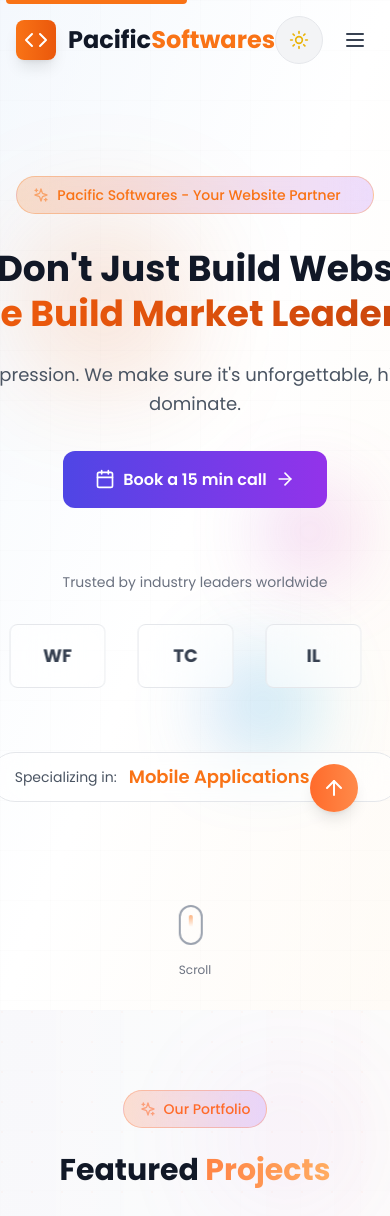
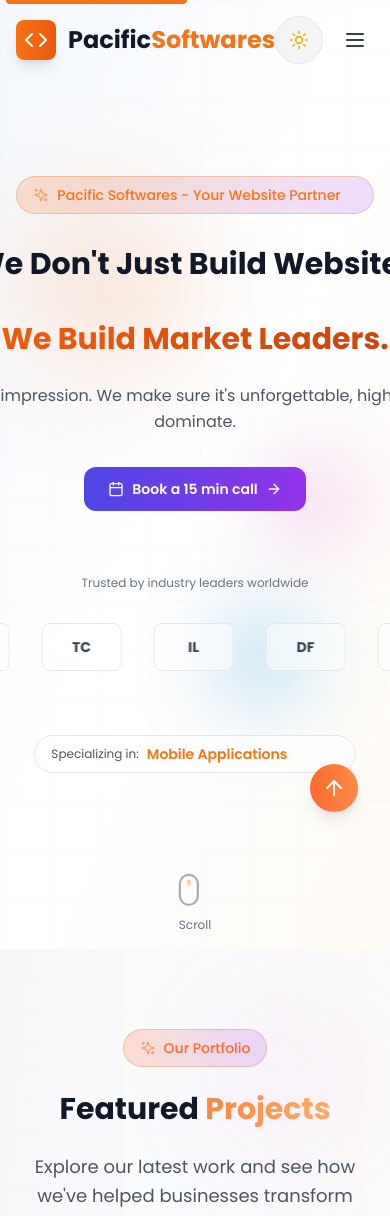
Before and after one commit to Khushalpandit/pacificsoft, a React (Vite) app: page / in a window 390 px wide. Shown: the top 1216 px of the page. Built offline with nearby package versions, Linux system fonts and the light colour scheme.

Commit message:
Fix Hero section mobile responsiveness

```diff
--- a/src/components/Hero.tsx
+++ b/src/components/Hero.tsx
@@ -89,12 +89,12 @@
 
           {/* Main Headline */}
           <motion.h1
-            className="text-4xl md:text-6xl lg:text-7xl font-bold text-gray-900 dark:text-white mb-6 leading-tight"
+            className="text-3xl sm:text-4xl md:text-5xl lg:text-6xl xl:text-7xl font-bold text-gray-900 dark:text-white mb-6 leading-tight px-4 sm:px-0"
             initial={{ opacity: 0, y: 30 }}
             animate={{ opacity: 1, y: 0 }}
             transition={{ duration: 0.8, delay: 0.2 }}
           >
-            We Don't Just Build Websites
+            <span className="block">We Don't Just Build Websites</span>
             <br />
             <span className="text-transparent bg-clip-text bg-gradient-to-r from-orange-500 via-orange-600 to-orange-700 animate-gradient-x">
               We Build Market Leaders.
@@ -103,7 +103,7 @@
 
           {/* Subheadline */}
           <motion.p
-            className="text-lg md:text-xl text-gray-600 dark:text-gray-300 max-w-4xl mx-auto leading-relaxed mb-8"
+            className="text-base sm:text-lg md:text-xl text-gray-600 dark:text-gray-300 max-w-4xl mx-auto leading-relaxed mb-8 px-4 sm:px-0"
             initial={{ opacity: 0, y: 20 }}
             animate={{ opacity: 1, y: 0 }}
             transition={{ duration: 0.6, delay: 0.4 }}
@@ -117,18 +117,18 @@
             initial={{ opacity: 0, y: 20 }}
             animate={{ opacity: 1, y: 0 }}
             transition={{ duration: 0.6, delay: 0.6 }}
-            className="mb-16"
+            className="mb-16 px-4 sm:px-0"
           >
             <a
               href="https://cal.com/khushal-sharma-txi5n5"
               target="_blank"
               rel="noopener noreferrer"
-              className="group inline-flex items-center px-8 py-4 bg-gradient-to-r from-indigo-600 to-purple-600 text-white font-semibold rounded-xl hover:shadow-lg hover:shadow-purple-500/25 transition-all duration-300 hover:scale-105 relative overflow-hidden"
+              className="group inline-flex items-center px-6 sm:px-8 py-3 sm:py-4 bg-gradient-to-r from-indigo-600 to-purple-600 text-white font-semibold rounded-xl hover:shadow-lg hover:shadow-purple-500/25 transition-all duration-300 hover:scale-105 relative overflow-hidden text-sm sm:text-base"
             >
               <div className="absolute inset-0 bg-gradient-to-r from-purple-600 to-indigo-600 opacity-0 group-hover:opacity-100 transition-opacity duration-300"></div>
-              <Calendar className="mr-2 w-5 h-5 relative z-10" />
+              <Calendar className="mr-2 w-4 h-4 sm:w-5 sm:h-5 relative z-10" />
               <span className="relative z-10">Book a 15 min call</span>
-              <ArrowRight className="ml-2 w-5 h-5 relative z-10 group-hover:translate-x-1 transition-transform duration-300" />
+              <ArrowRight className="ml-2 w-4 h-4 sm:w-5 sm:h-5 relative z-10 group-hover:translate-x-1 transition-transform duration-300" />
             </a>
           </motion.div>
 
@@ -139,7 +139,7 @@
             transition={{ duration: 0.6, delay: 0.8 }}
             className="mb-16"
           >
-            <p className="text-gray-500 dark:text-gray-400 mb-8 text-sm">Trusted by industry leaders worldwide</p>
+            <p className="text-gray-500 dark:text-gray-400 mb-8 text-xs sm:text-sm px-4 sm:px-0">Trusted by industry leaders worldwide</p>
 
             {/* Scrolling Logos Animation */}
             <div className="relative overflow-hidden">
@@ -148,20 +148,20 @@
                 {clientLogos.map((client, index) => (
                   <motion.div
                     key={`first-${index}`}
-                    className="flex-shrink-0 w-24 h-16 bg-white/50 dark:bg-white/10 rounded-lg flex items-center justify-center backdrop-blur-sm border border-gray-200 dark:border-white/10 hover:bg-white/70 dark:hover:bg-white/20 transition-all duration-300"
+                    className="flex-shrink-0 w-20 h-12 sm:w-24 sm:h-16 bg-white/50 dark:bg-white/10 rounded-lg flex items-center justify-center backdrop-blur-sm border border-gray-200 dark:border-white/10 hover:bg-white/70 dark:hover:bg-white/20 transition-all duration-300"
                     whileHover={{ scale: 1.05 }}
                   >
-                    <span className="text-gray-700 dark:text-white font-bold text-lg">{client.logo}</span>
+                    <span className="text-gray-700 dark:text-white font-bold text-sm sm:text-lg">{client.logo}</span>
                   </motion.div>
                 ))}
                 {/* Duplicate set for seamless loop */}
                 {clientLogos.map((client, index) => (
                   <motion.div
                     key={`second-${index}`}
-                    className="flex-shrink-0 w-24 h-16 bg-white/50 dark:bg-white/10 rounded-lg flex items-center justify-center backdrop-blur-sm border border-gray-200 dark:border-white/10 hover:bg-white/70 dark:hover:bg-white/20 transition-all duration-300"
+                    className="flex-shrink-0 w-20 h-12 sm:w-24 sm:h-16 bg-white/50 dark:bg-white/10 rounded-lg flex items-center justify-center backdrop-blur-sm border border-gray-200 dark:border-white/10 hover:bg-white/70 dark:hover:bg-white/20 transition-all duration-300"
                     whileHover={{ scale: 1.05 }}
                   >
-                    <span className="text-gray-700 dark:text-white font-bold text-lg">{client.logo}</span>
+                    <span className="text-gray-700 dark:text-white font-bold text-sm sm:text-lg">{client.logo}</span>
                   </motion.div>
                 ))}
               </div>
@@ -170,20 +170,20 @@
 
           {/* Rotating Services Display with margin bottom */}
           <motion.div
-            className="text-center mb-32"
+            className="text-center mb-24 sm:mb-32 px-4 sm:px-0"
             initial={{ opacity: 0 }}
             animate={{ opacity: 1 }}
             transition={{ duration: 0.6, delay: 1.2 }}
           >
-            <div className="inline-flex items-center space-x-3 px-6 py-3 bg-white/50 dark:bg-white/10 backdrop-blur-sm rounded-full border border-gray-200 dark:border-white/10">
-              <span className="text-gray-600 dark:text-gray-400 text-sm">Specializing in:</span>
-              <div className="text-lg font-semibold text-orange-500 h-6 overflow-hidden">
+            <div className="inline-flex items-center space-x-2 sm:space-x-3 px-4 sm:px-6 py-2 sm:py-3 bg-white/50 dark:bg-white/10 backdrop-blur-sm rounded-full border border-gray-200 dark:border-white/10">
+              <span className="text-gray-600 dark:text-gray-400 text-xs sm:text-sm">Specializing in:</span>
+              <div className="text-sm sm:text-lg font-semibold text-orange-500 h-5 sm:h-6 overflow-hidden">
                 <motion.div
                   className="transition-transform duration-500 ease-in-out"
-                  style={{ transform: `translateY(-${currentServiceIndex * 24}px)` }}
+                  style={{ transform: `translateY(-${currentServiceIndex * (window.innerWidth < 640 ? 20 : 24)}px)` }}
                 >
                   {services.map((service, index) => (
-                    <div key={index} className="h-6 flex items-center">
+                    <div key={index} className="h-5 sm:h-6 flex items-center">
                       {service}
                     </div>
                   ))}
@@ -195,15 +195,15 @@
 
         {/* Scroll Indicator */}
         <motion.div
-          className="absolute bottom-8 left-1/2 transform -translate-x-1/2"
+          className="absolute bottom-4 sm:bottom-8 left-1/2 transform -translate-x-1/2"
           initial={{ opacity: 0 }}
           animate={{ opacity: 1 }}
           transition={{ duration: 0.6, delay: 1.4 }}
         >
-          <div className="w-6 h-10 border-2 border-gray-400 dark:border-white/30 rounded-full flex justify-center relative animate-bounce">
-            <div className="w-1 h-3 bg-gradient-to-b from-orange-500 to-transparent rounded-full mt-2 animate-pulse"></div>
+          <div className="w-5 h-8 sm:w-6 sm:h-10 border-2 border-gray-400 dark:border-white/30 rounded-full flex justify-center relative animate-bounce">
+            <div className="w-1 h-2 sm:h-3 bg-gradient-to-b from-orange-500 to-transparent rounded-full mt-1 sm:mt-2 animate-pulse"></div>
           </div>
-          <div className="text-gray-500 dark:text-white/50 text-xs mt-2 text-center">Scroll</div>
+          <div className="text-gray-500 dark:text-white/50 text-xs mt-1 sm:mt-2 text-center">Scroll</div>
         </motion.div>
       </div>
     </section>
```
